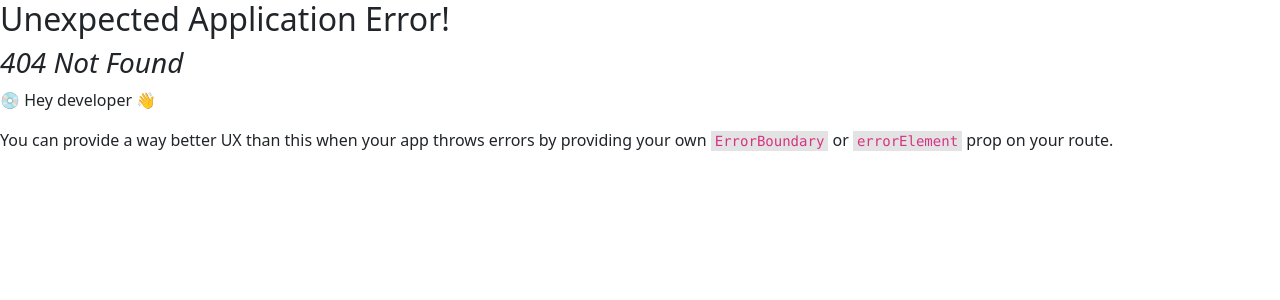
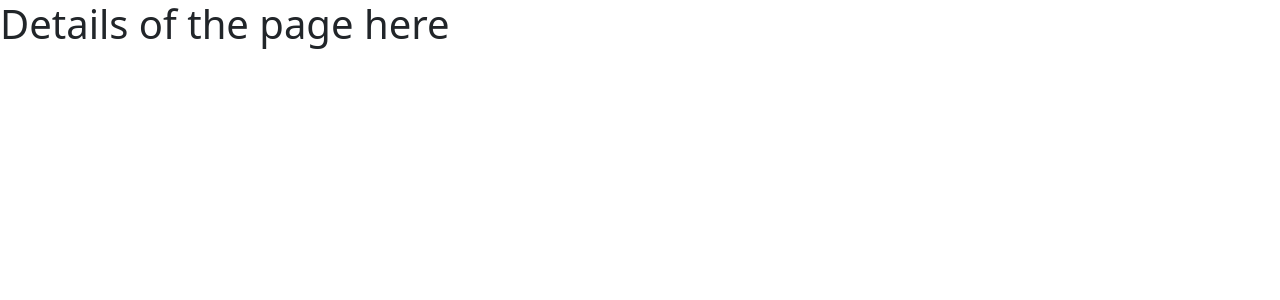
Before and after one commit to Manojdeore7/Ecommerce_Website, a React (Create React App) app: page /Details/1 in a window 1280 px wide. Before the commit this address had no page. Shown: the top 300 px of the page. Built offline with nearby package versions, Linux system fonts and the light colour scheme.

Commit message:
try with dynamic rounting

```diff
--- a/src/App.js
+++ b/src/App.js
@@ -6,11 +6,13 @@ import Header from "./components/Header";
 import Footer from "./components/Footer";
 import Home from "./components/Home";
 import ContactUs from "./components/ContactUs";
+import DetailPage from "./components/DetailPage";
 let router = createBrowserRouter([
   { path: "", element: [<Store />] },
   { path: "/About", element: [<Header />, <About />, <Footer />] },
   { path: "/Home", element: [<Header />, <Home />, <Footer />] },
   { path: "/Contact", element: [<Header />, <ContactUs />, <Footer />] },
+  { path: "/Details/:PagId", element: <DetailPage /> },
 ]);
 function App() {
   return <RouterProvider router={router}></RouterProvider>;
--- /dev/null
+++ b/src/components/DetailPage.js
@@ -0,0 +1,3 @@
+export default function DetailPage() {
+  return <h1>Details of the page here</h1>;
+}
--- a/src/components/ListItom.js
+++ b/src/components/ListItom.js
@@ -1,7 +1,9 @@
 import "./ListItom.css";
 import { useContext } from "react";
 import CartContext from "../store/Cart-Context";
+import { NavLink } from "react-router-dom";
 function ListItom(props) {
+  let linked = `http://localhost:3000/Details/:${props.id}`;
   let cartC = useContext(CartContext);
   function fun() {
     cartC.addItems({
@@ -15,7 +17,10 @@ function ListItom(props) {
   return (
     <div className="col Itom">
       <h1>{props.title}</h1>
-      <img src={props.image} />
+      <NavLink to={linked}>
+        <img src={props.image} />
+      </NavLink>
+
       <div>
         <h3 className="offset-3">{`$${props.price}`}</h3>
         <button className="btn btn-primary offset-3" onClick={fun}>
```
